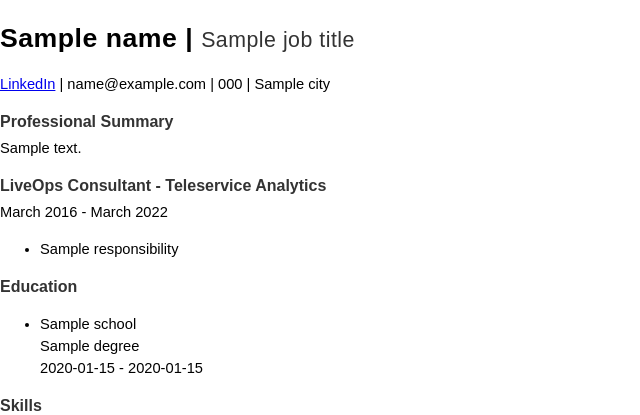
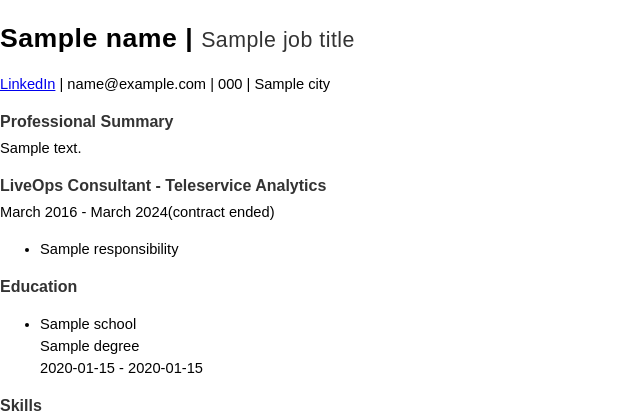
Before and after one commit to melissacallis/resumeswap, a Django app: template transferx/templates/transferx/output.html in a window 1280 px wide. Shown: the top 415 px of the page, without its empty margins (0-640 px from the left). Run offline with Django 5.2, Linux system fonts and the light colour scheme; the template is opened without the code that fills it: most values are stand-ins (such as "Sample title", 1, 10 or a date in 2020).

Commit message:
changed work date.

```diff
--- a/transferx/templates/transferx/output.html
+++ b/transferx/templates/transferx/output.html
@@ -66,7 +66,7 @@
     <!-- Key Skills and Accomplishments -->
     <div class="section">
         <h3>LiveOps Consultant - Teleservice Analytics</h3>
-        <div class="date">March 2016 - March 2022</div>
+        <div class="date">March 2016 - March 2024(contract ended)</div>
         <ul class="responsibilities-bullets">
             {% for responsibility in responsibilities %}
                 <li>{{ responsibility }}</li>
```
